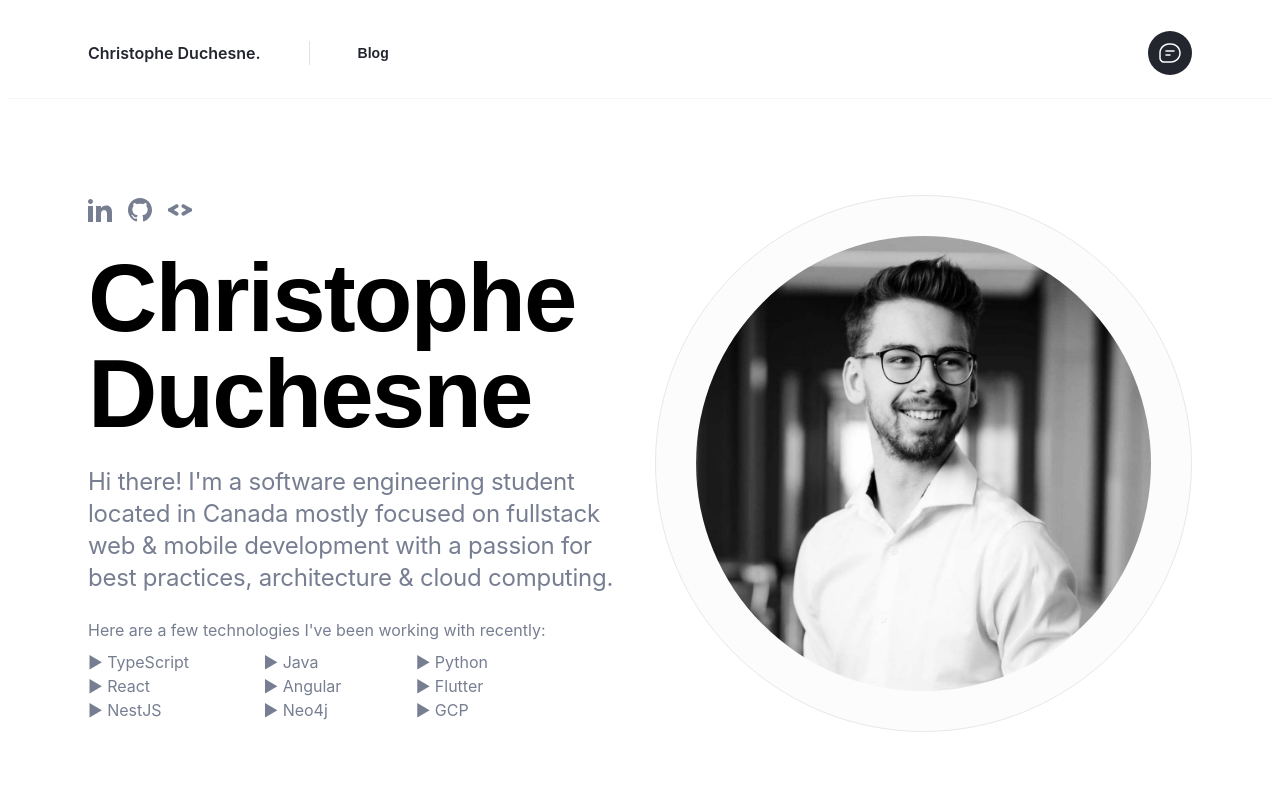
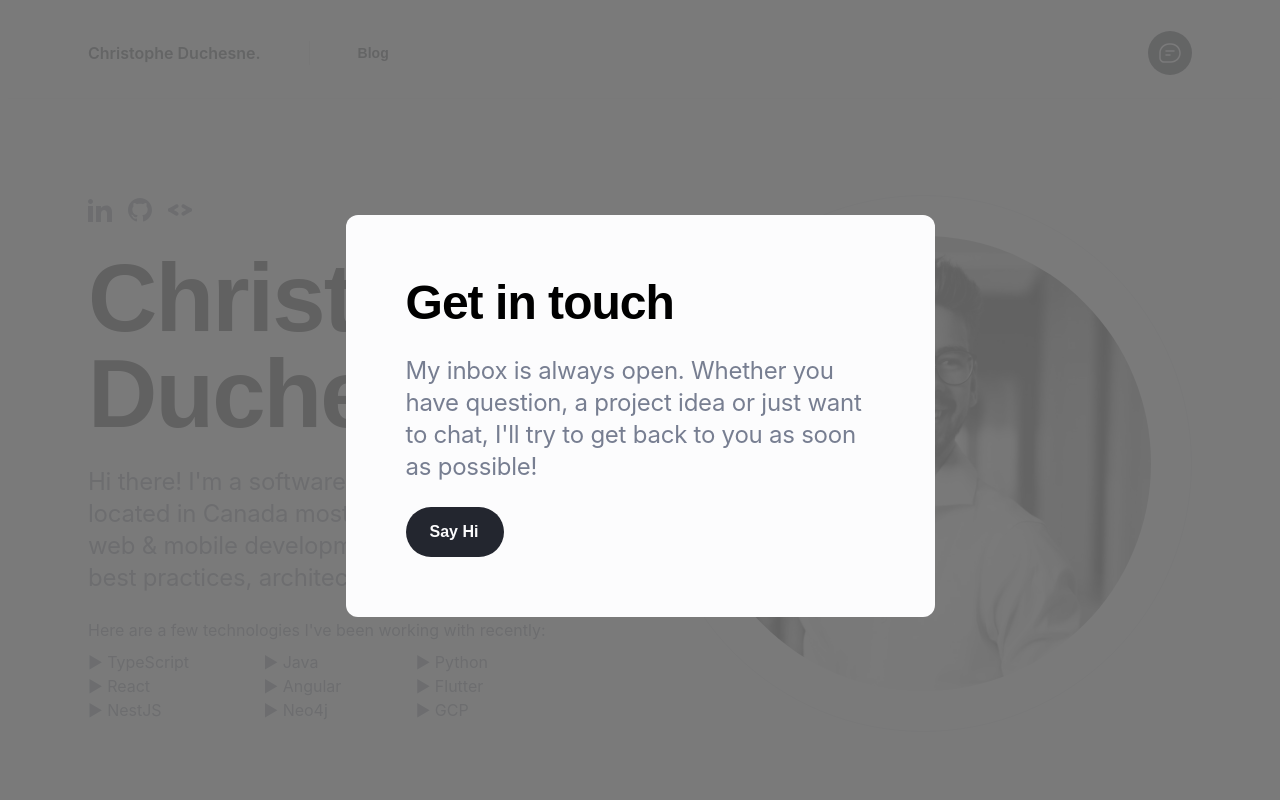
Before and after one commit to cduchesne1/cduchesne1.github.io, a Next.js app: page / in a window 1280 px wide. Both pictures are taken after a click on the button 1170 px from the left and 53 px from the top of the page. Shown: the top 800 px of the page. Built offline with nearby package versions, Linux system fonts and the light colour scheme.

Commit message:
feat: contact modal

```diff
--- /dev/null
+++ b/src/components/Contact.tsx
@@ -0,0 +1,87 @@
+import {
+  Modal, styled, Typography,
+} from '@mui/material';
+import Link from 'next/link';
+import React from 'react';
+
+const ModalContainer = styled(Modal)`
+  border-radius: 24px;
+  animation: fade 0.3s cubic-bezier(0.175, 0.885, 0.32, 1.275);
+  display: flex;
+  align-items: center;
+  justify-content: center;
+  align-self: center ;
+  justify-self: center;
+  max-width: 589px;
+  margin-left: auto;
+  margin-right: auto;
+  @media (max-width: 474px) {
+    max-width: 400px;
+  }
+`;
+
+const ModalContent = styled('div')`
+  border-radius: 12px;
+  background-color: #fcfcfd;
+  padding: 60px;
+  margin-top: 32px;
+  display: flex;
+  flex-direction: column;
+  justify-content: center;
+`;
+
+const ContactMessage = styled(Typography)(({ theme }) => ({
+  color: theme.palette.secondary.main,
+  marginTop: '24px',
+  marginBottom: '24px',
+  '@media (max-width: 768px)': {
+    fontSize: '16px',
+    lineHeight: '(24/16)',
+  },
+}));
+
+const SendMessageButton = styled(Link)(({ theme }) => ({
+  padding: '16px 24px',
+  backgroundColor: theme.palette.primary.main,
+  color: theme.palette.primary.contrastText,
+  border: 'none',
+  borderRadius: '9999px',
+  cursor: 'pointer',
+  transition: 'all 0.3s cubic-bezier(0.175, 0.885, 0.32, 1.275)',
+  outline: 'none',
+  textDecoration: 'none',
+  maxWidth: '50px',
+  '&:hover': {
+    backgroundColor: theme.palette.info.main,
+  },
+  '&:active': {
+    transform: 'scale(0.9)',
+  },
+  '@media (max-width: 768px)': {
+    width: '100%',
+  },
+}));
+
+interface ContactProps {
+  close: () => void;
+  open: boolean;
+}
+
+export default function Contact({ close, open }: ContactProps) {
+  return (
+    <ModalContainer
+      open={open}
+      onClose={close}
+      aria-labelledby="contact-modal"
+      aria-describedby="contact-modal"
+    >
+      <ModalContent>
+        <Typography variant="h2">Get in touch</Typography>
+        <ContactMessage variant="body1">My inbox is always open. Whether you have question, a project idea or just want to chat, I&apos;ll try to get back to you as soon as possible!</ContactMessage>
+        <SendMessageButton href="mailto:cduchesne.1@gmail.com">
+          <Typography variant="button">Say Hi</Typography>
+        </SendMessageButton>
+      </ModalContent>
+    </ModalContainer>
+  );
+}
--- a/src/components/Header.tsx
+++ b/src/components/Header.tsx
@@ -7,6 +7,7 @@ import {
   styled,
   useMediaQuery,
 } from '@mui/material';
+import Contact from './Contact';
 
 const HeaderSection = styled('header')(({ theme }) => ({
   right: 0,
@@ -104,6 +105,26 @@ const MessageButton = styled(IconButton)(({ theme }) => ({
   },
 }));
 
+const ModalSection = styled('section')`
+  position: fixed;
+  top: 0;
+  left: 0;
+  width: 100%;
+  height: 100%;
+  background: rgba(244, 244, 244, 0.8);
+  z-index: 100;
+  opacity: 1;
+  transition: all 0.3s cubic-bezier(0.175, 0.885, 0.32, 1.275);
+`;
+
+const ModalContainer = styled('div')`
+  display: flex;
+  align-items: center;
+  justify-content: center;
+  height: 100%;
+  margin: 0 auto;
+`;
+
 const DrawerContainer = styled('div')`
   padding: 64px;
 `;
@@ -111,6 +132,15 @@ const DrawerContainer = styled('div')`
 export default function Header() {
   const isTabletSize = useMediaQuery('(max-width: 768px)');
   const [openDrawer, setOpenDrawer] = useState(false);
+  const [modal, setModal] = useState(false);
+
+  const closeModal = () => {
+    setModal(false);
+  };
+
+  const openModal = () => {
+    setModal(!modal);
+  };
 
   const toggleDrawer = () => {
     setOpenDrawer(!openDrawer);
@@ -153,7 +183,7 @@ export default function Header() {
           </HamburgerButton>
         )}
         <MessagingSection>
-          <MessageButton>
+          <MessageButton onClick={openModal}>
             <svg
               width="24"
               height="24"
@@ -168,6 +198,13 @@ export default function Header() {
             </svg>
           </MessageButton>
         </MessagingSection>
+        {modal && (
+          <ModalSection>
+            <ModalContainer>
+              <Contact close={closeModal} open={modal} />
+            </ModalContainer>
+          </ModalSection>
+        )}
       </HeaderContainer>
 
       {openDrawer && (
```
